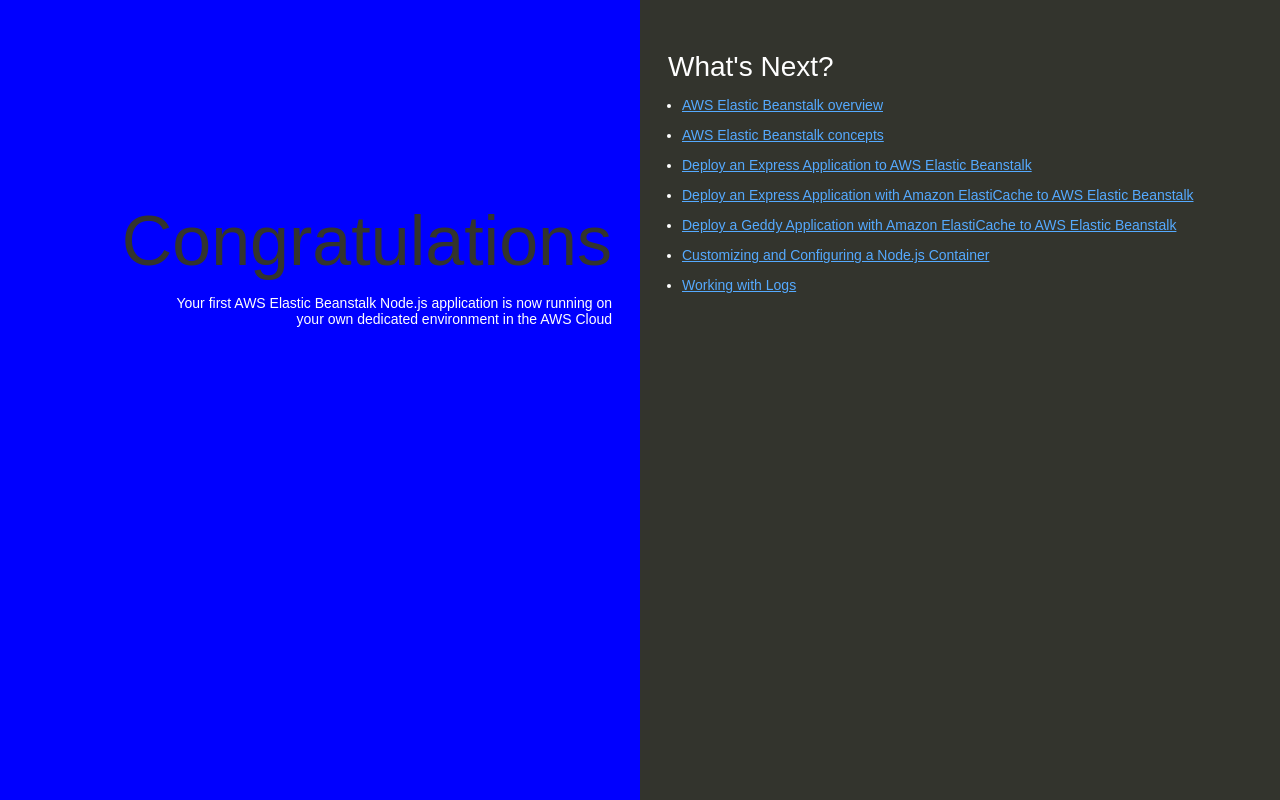
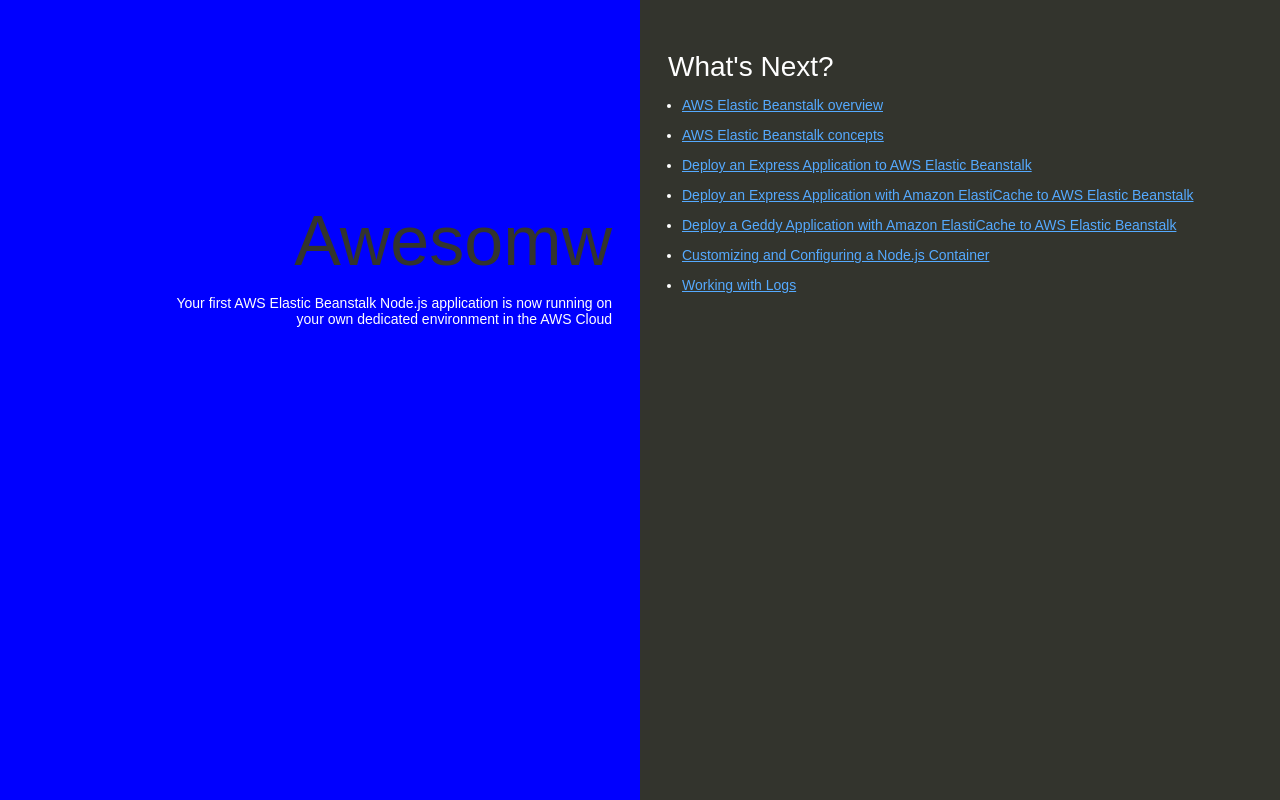
Before and after one commit to SanthosVarahal/my-nodejs-app, a website: page index.html in a window 1280 px wide. Drawn offline with Linux system fonts and the light colour scheme.

Commit message:
Fix typo in header from 'Congratulations' to 'Awesomw'

```diff
--- a/index.html
+++ b/index.html
@@ -74,7 +74,7 @@
   </head>
   <body>
     <div class="textColumn">
-      <h1>Congratulations</h1>
+      <h1>Awesomw</h1>
       <p>Your first AWS Elastic Beanstalk Node.js application is now running on your own dedicated environment in the AWS Cloud</p>
     </div>
     <div class="linksColumn">
```
